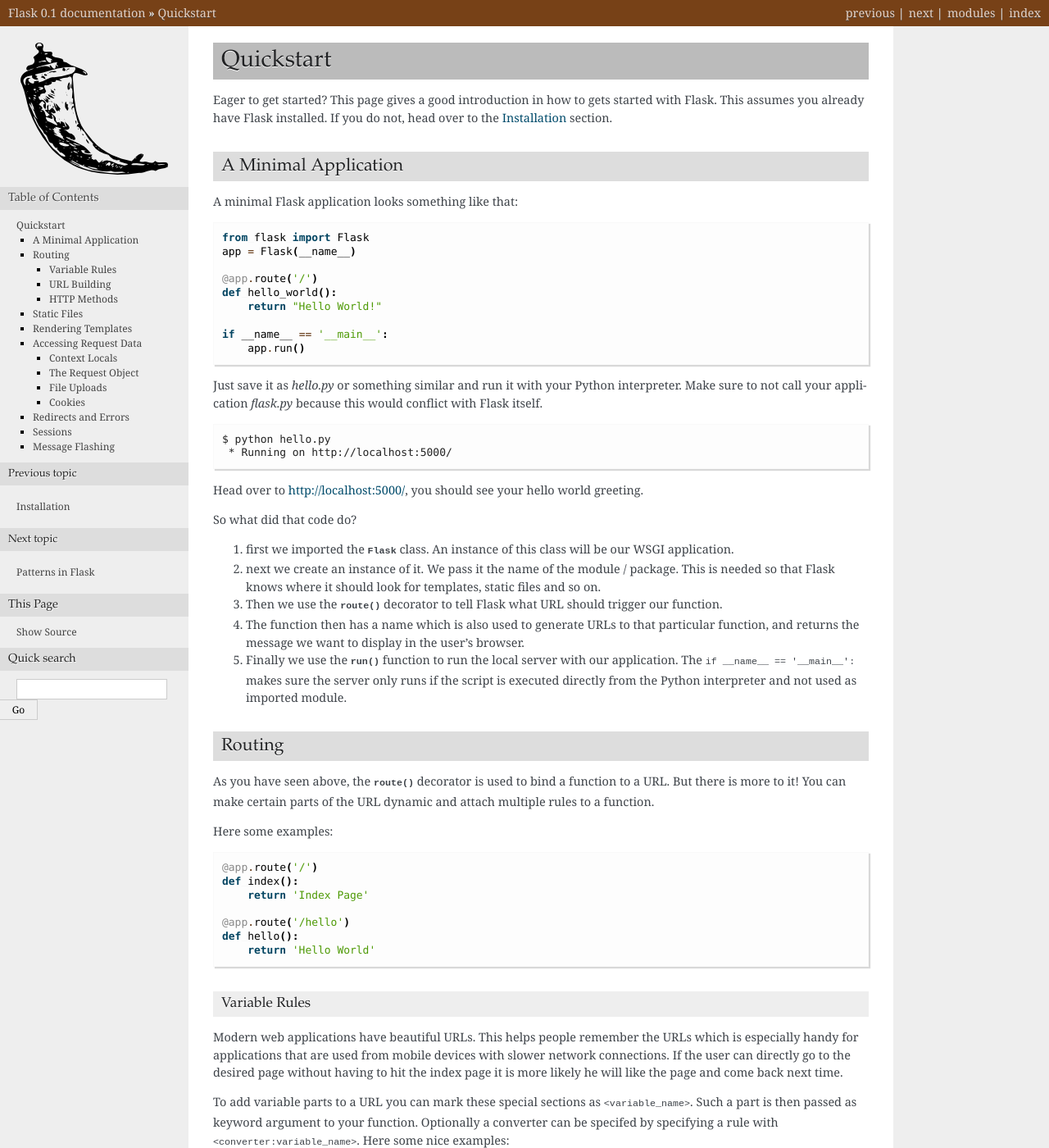
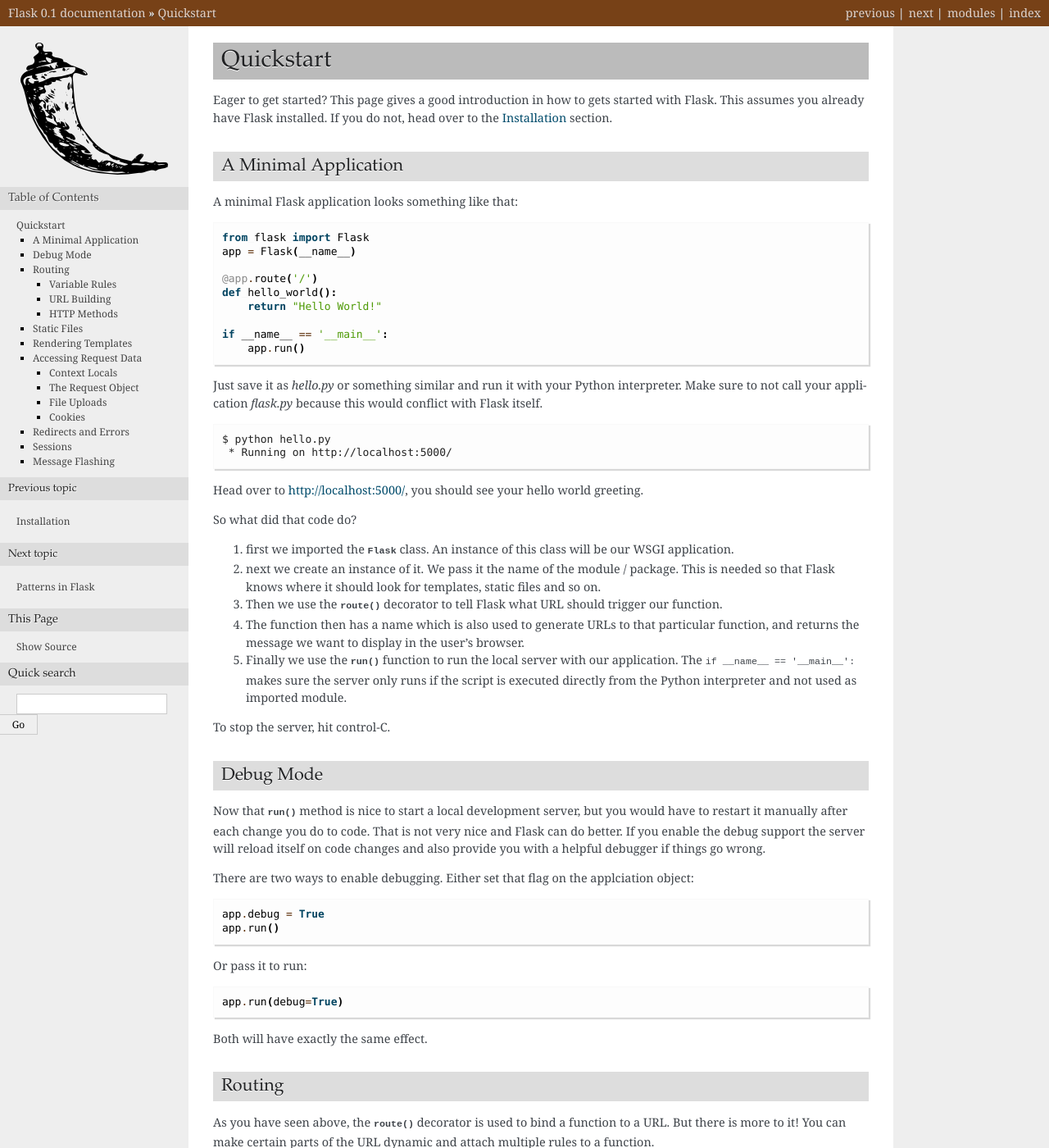
Before and after one commit to naturalspirit-dev/flask-website, a Sphinx documentation site: the page built from docs/quickstart.rst, in a window 1280 px wide and 1400 px high. Shown: the whole window at 82% size. Built offline with Sphinx 7.4.7, drawn with Linux system fonts in a browser that asks for light colours.

Commit message:
further improved documentation

```diff
--- a/docs/quickstart.rst
+++ b/docs/quickstart.rst
@@ -51,6 +51,30 @@ So what did that code do?
    local server with our application.  The ``if __name__ == '__main__':``
    makes sure the server only runs if the script is executed directly from
    the Python interpreter and not used as imported module.
+
+To stop the server, hit control-C.
+
+
+Debug Mode
+----------
+
+Now that :meth:`~flask.Flask.run` method is nice to start a local
+development server, but you would have to restart it manually after each
+change you do to code.  That is not very nice and Flask can do better.  If
+you enable the debug support the server will reload itself on code changes
+and also provide you with a helpful debugger if things go wrong.
+
+There are two ways to enable debugging.  Either set that flag on the
+applciation object::
+
+    app.debug = True
+    app.run()
+
+Or pass it to run::
+
+    app.run(debug=True)
+
+Both will have exactly the same effect.
 
 
 Routing
```
